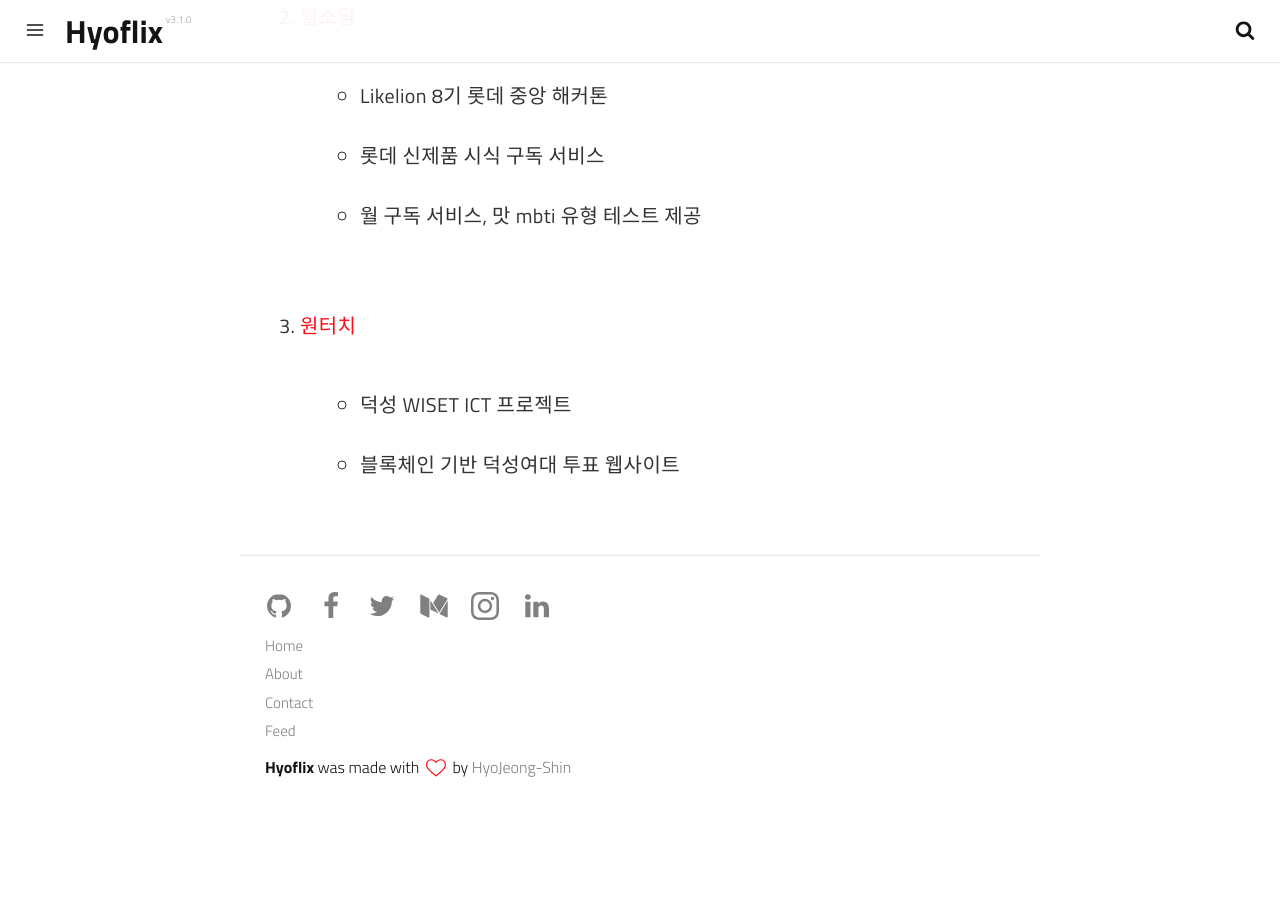
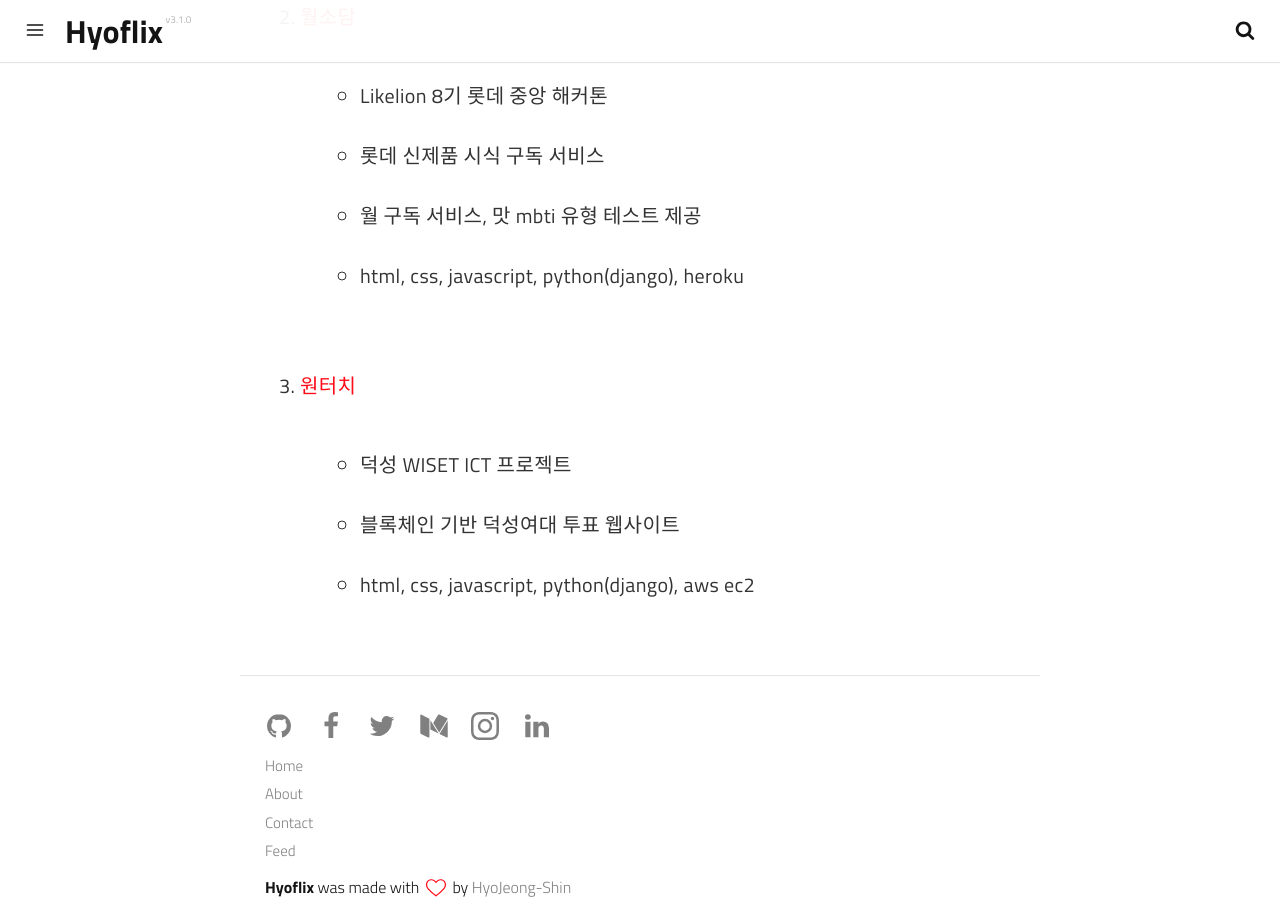
Before and after one commit to HyoJeong-Shin/HyoJeong-Shin.github.io, a Jekyll site: the page built from pages/about.md, in a window 1280 px wide and 900 px high, scrolled down 1127 px. Built offline with Jekyll 4.4.1, drawn with Linux system fonts in a browser that asks for light colours; a script that is not in the unit is left out; before the commit the page ends 1943 px from its top, so only the background shows below that.

Commit message:
change about

```diff
--- a/pages/about.md
+++ b/pages/about.md
@@ -25,9 +25,11 @@ permalink: /about/
     - Likelion 8기 롯데 중앙 해커톤
     - 롯데 신제품 시식 구독 서비스
     - 월 구독 서비스, 맛 mbti 유형 테스트 제공
+    * html, css, javascript, python(django), heroku
 <br>
 <br>
 
 3. <a href="https://github.com/onetouch-ds/onetouch-workspace">원터치</a>
     - 덕성 WISET ICT 프로젝트
     - 블록체인 기반 덕성여대 투표 웹사이트
+    * html, css, javascript, python(django), aws ec2
```
Also changed, not shown: pages/about-1.md (+2 -0 lines).
